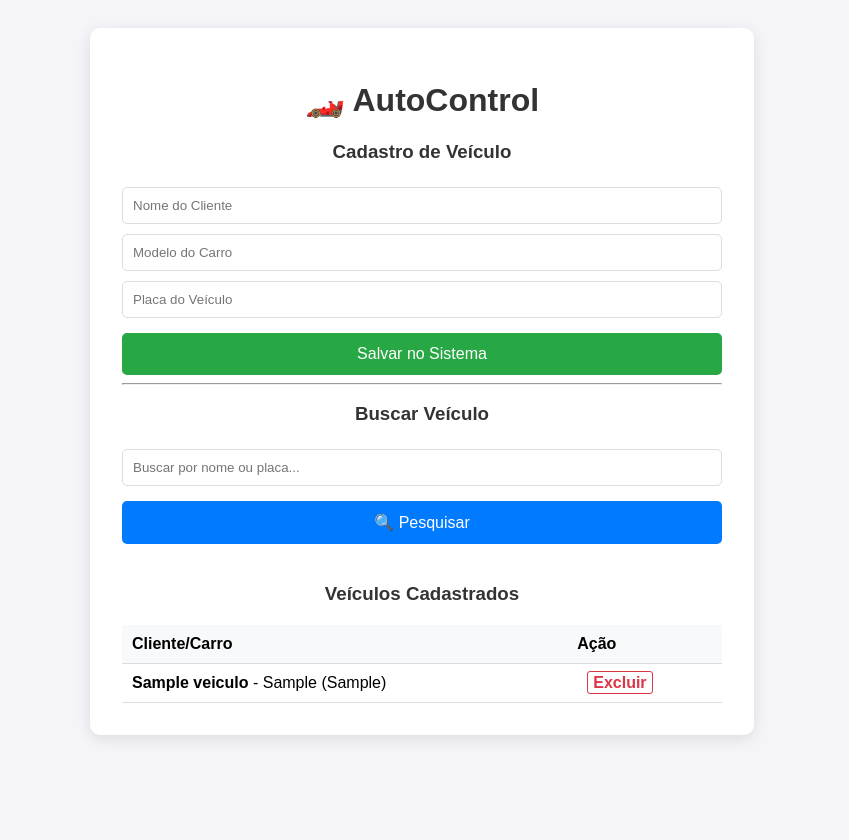
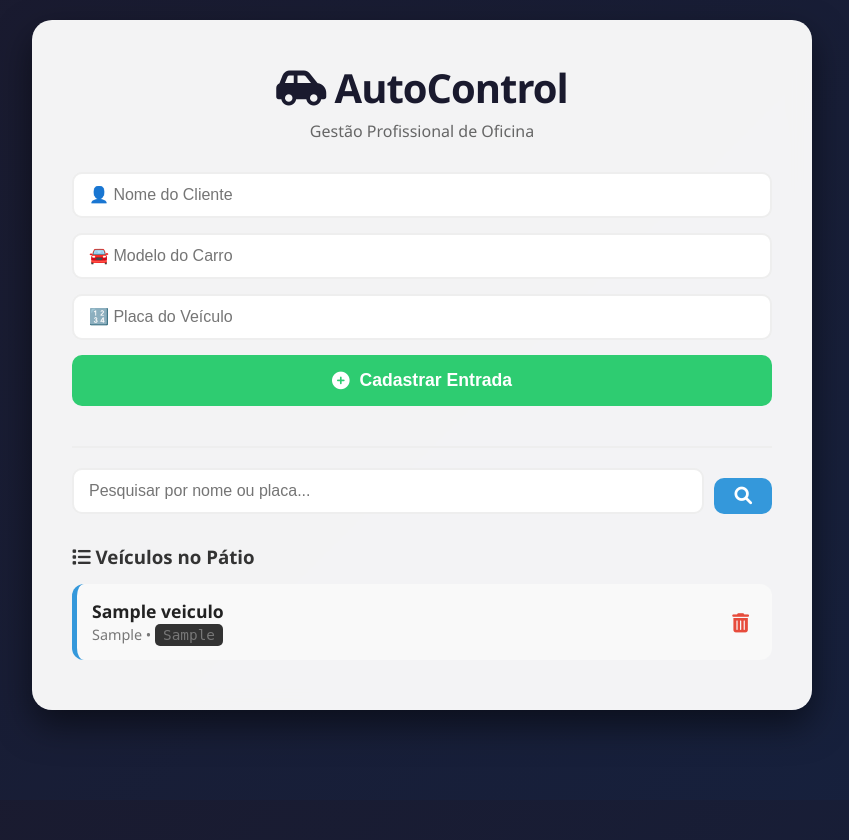
Before and after one commit to Mmarry243/autocontrol, a Flask app: page / in a window 1280 px wide. Shown: the whole page, without its empty margins (218-1067 px from the left). Before the commit the page ends 739 px from the top, so only its background shows below. Run offline with Flask 3, Linux system fonts and the light colour scheme; tables that the repository leaves empty hold one stand-in row (values such as "Sample post").

Commit message:
Update index.html

```diff
--- a/templates/index.html
+++ b/templates/index.html
@@ -2,60 +2,192 @@
 <html lang="pt-br">
 <head>
     <meta charset="UTF-8">
-    <title>AutoControl - Oficina</title>
+    <meta name="viewport" content="width=device-width, initial-scale=1.0">
+    <title>AutoControl - Pro Manager</title>
+    <link rel="stylesheet" href="https://cdnjs.cloudflare.com/ajax/libs/font-awesome/6.0.0/css/all.min.css">
     <style>
-        body { font-family: Arial, sans-serif; background-color: #f4f4f9; display: flex; justify-content: center; padding: 20px; }
-        .card { background: white; padding: 2rem; border-radius: 10px; box-shadow: 0 4px 15px rgba(0,0,0,0.1); width: 100%; max-width: 600px; }
-        h1, h3 { text-align: center; color: #333; }
-        input { width: 100%; padding: 10px; margin: 5px 0; border: 1px solid #ddd; border-radius: 5px; box-sizing: border-box; }
-        button { width: 100%; padding: 12px; background-color: #28a745; color: white; border: none; border-radius: 5px; cursor: pointer; font-size: 16px; margin-top: 10px; }
-        .btn-search { background-color: #007bff; margin-bottom: 20px; }
-        .btn-delete { color: #dc3545; text-decoration: none; font-weight: bold; margin-left: 10px; border: 1px solid #dc3545; padding: 2px 5px; border-radius: 3px; }
-        .btn-delete:hover { background: #dc3545; color: white; }
-        table { width: 100%; border-collapse: collapse; margin-top: 20px; }
-        th, td { border-bottom: 1px solid #ddd; padding: 10px; text-align: left; }
-        th { background: #f8f9fa; }
+        :root {
+            --primary: #2ecc71;
+            --secondary: #3498db;
+            --danger: #e74c3c;
+            --dark: #1a1a2e;
+            --glass: rgba(255, 255, 255, 0.95);
+        }
+
+        body {
+            font-family: 'Segoe UI', Tahoma, Geneva, Verdana, sans-serif;
+            background: linear-gradient(135deg, #1a1a2e 0%, #16213e 100%);
+            background-attachment: fixed;
+            color: #333;
+            margin: 0;
+            display: flex;
+            justify-content: center;
+            align-items: flex-start;
+            min-height: 100vh;
+            padding: 20px;
+        }
+
+        .container {
+            background: var(--glass);
+            width: 100%;
+            max-width: 700px;
+            padding: 40px;
+            border-radius: 20px;
+            box-shadow: 0 15px 35px rgba(0,0,0,0.5);
+            backdrop-filter: blur(10px);
+        }
+
+        .header {
+            text-align: center;
+            margin-bottom: 30px;
+        }
+
+        .header h1 {
+            color: var(--dark);
+            font-size: 2.5rem;
+            margin: 0;
+            letter-spacing: -1px;
+        }
+
+        .header p { color: #666; margin-top: 5px; }
+
+        .form-group { margin-bottom: 15px; }
+
+        input {
+            width: 100%;
+            padding: 12px 15px;
+            border: 2px solid #eee;
+            border-radius: 10px;
+            font-size: 1rem;
+            transition: all 0.3s;
+            box-sizing: border-box;
+        }
+
+        input:focus {
+            border-color: var(--secondary);
+            outline: none;
+            box-shadow: 0 0 8px rgba(52, 152, 219, 0.3);
+        }
+
+        .btn {
+            width: 100%;
+            padding: 15px;
+            border: none;
+            border-radius: 10px;
+            font-size: 1.1rem;
+            font-weight: bold;
+            cursor: pointer;
+            transition: transform 0.2s, box-shadow 0.2s;
+            display: flex;
+            align-items: center;
+            justify-content: center;
+            gap: 10px;
+        }
+
+        .btn-save { background: var(--primary); color: white; }
+        .btn-search { background: var(--secondary); color: white; margin-top: 10px; }
+        .btn:hover { transform: translateY(-2px); box-shadow: 0 5px 15px rgba(0,0,0,0.2); }
+
+        .search-section {
+            margin-top: 40px;
+            padding-top: 20px;
+            border-top: 2px solid #eee;
+        }
+
+        .list-section { margin-top: 30px; }
+
+        .car-card {
+            background: #f9f9f9;
+            padding: 15px;
+            border-radius: 12px;
+            margin-bottom: 10px;
+            display: flex;
+            justify-content: space-between;
+            align-items: center;
+            border-left: 5px solid var(--secondary);
+            transition: 0.3s;
+        }
+
+        .car-card:hover { background: #fff; box-shadow: 0 5px 10px rgba(0,0,0,0.05); }
+
+        .car-info b { display: block; font-size: 1.1rem; color: #222; }
+        .car-info span { font-size: 0.9rem; color: #777; }
+
+        .badge-placa {
+            background: #333;
+            color: #fff;
+            padding: 3px 8px;
+            border-radius: 5px;
+            font-family: monospace;
+            font-size: 0.9rem;
+        }
+
+        .btn-delete {
+            color: var(--danger);
+            text-decoration: none;
+            font-size: 1.2rem;
+            padding: 8px;
+            border-radius: 50%;
+            transition: 0.3s;
+        }
+
+        .btn-delete:hover { background: rgba(231, 76, 60, 0.1); }
+
+        .empty-msg { text-align: center; color: #999; padding: 20px; }
     </style>
 </head>
 <body>
-    <div class="card">
-        <h1>🏎️ AutoControl</h1>
+    <div class="container">
+        <div class="header">
+            <h1><i class="fas fa-car-side"></i> AutoControl</h1>
+            <p>Gestão Profissional de Oficina</p>
+        </div>
 
-        <h3>Cadastro de Veículo</h3>
         <form action="/cadastrar" method="POST">
-            <input type="text" name="nome" placeholder="Nome do Cliente" required>
-            <input type="text" name="modelo" placeholder="Modelo do Carro" required>
-            <input type="text" name="placa" placeholder="Placa do Veículo" required>
-            <button type="submit">Salvar no Sistema</button>
+            <div class="form-group">
+                <input type="text" name="nome" placeholder="👤 Nome do Cliente" required>
+            </div>
+            <div class="form-group">
+                <input type="text" name="modelo" placeholder="🚘 Modelo do Carro" required>
+            </div>
+            <div class="form-group">
+                <input type="text" name="placa" placeholder="🔢 Placa do Veículo" required>
+            </div>
+            <button type="submit" class="btn btn-save">
+                <i class="fas fa-plus-circle"></i> Cadastrar Entrada
+            </button>
         </form>
 
-        <hr>
+        <div class="search-section">
+            <form action="/" method="GET" style="display: flex; gap: 10px;">
+                <input type="text" name="search" placeholder="Pesquisar por nome ou placa...">
+                <button type="submit" class="btn btn-search" style="width: auto; padding: 0 20px;">
+                    <i class="fas fa-search"></i>
+                </button>
+            </form>
+        </div>
 
-        <h3>Buscar Veículo</h3>
-        <form action="/" method="GET">
-            <input type="text" name="search" placeholder="Buscar por nome ou placa...">
-            <button type="submit" class="btn-search">🔍 Pesquisar</button>
-        </form>
+        <div class="list-section">
+            <h3 style="margin-bottom: 15px;"><i class="fas fa-list"></i> Veículos no Pátio</h3>
 
-        <h3>Veículos Cadastrados</h3>
-        <table>
-            <thead>
-                <tr>
-                    <th>Cliente/Carro</th>
-                    <th>Ação</th>
-                </tr>
-            </thead>
-            <tbody>
+            {% if veiculos %}
                 {% for veiculo in veiculos %}
-                <tr>
-                    <td><strong>{{ veiculo[1] }}</strong> - {{ veiculo[2] }} ({{ veiculo[3] }})</td>
-                    <td>
-                        <a href="/excluir/{{ veiculo[0] }}" class="btn-delete" onclick="return confirm('Excluir este registro?')">Excluir</a>
-                    </td>
-                </tr>
+                <div class="car-card">
+                    <div class="car-info">
+                        <b>{{ veiculo[1] }}</b>
+                        <span>{{ veiculo[2] }} • <span class="badge-placa">{{ veiculo[3] }}</span></span>
+                    </div>
+                    <a href="/excluir/{{ veiculo[0] }}" class="btn-delete" title="Remover Saída" onclick="return confirm('Confirmar saída deste veículo?')">
+                        <i class="fas fa-trash-alt"></i>
+                    </a>
+                </div>
                 {% endfor %}
-            </tbody>
-        </table>
+            {% else %}
+                <div class="empty-msg">
+                    <i class="fas fa-info-circle"></i> Nenhum veículo encontrado no pátio.
+                </div>
+            {% endif %}
+        </div>
     </div>
 </body>
 </html>
```
